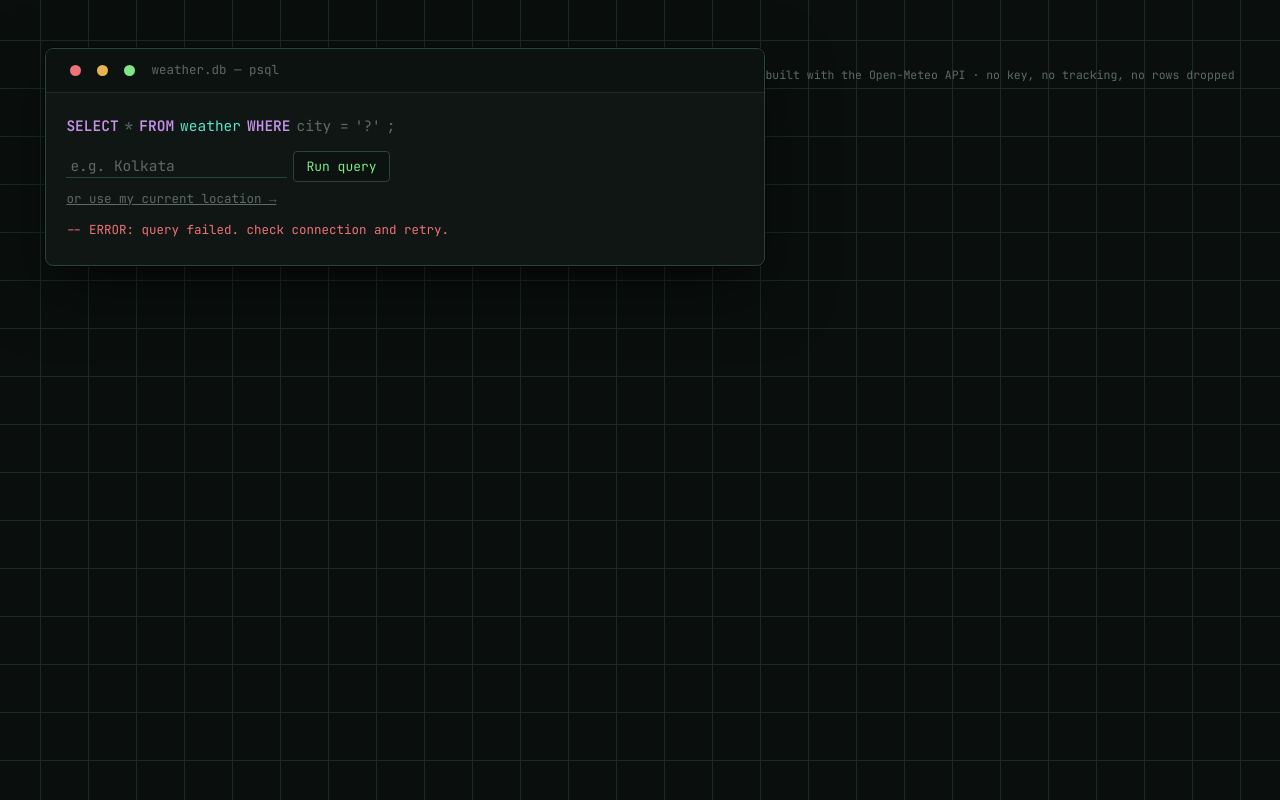
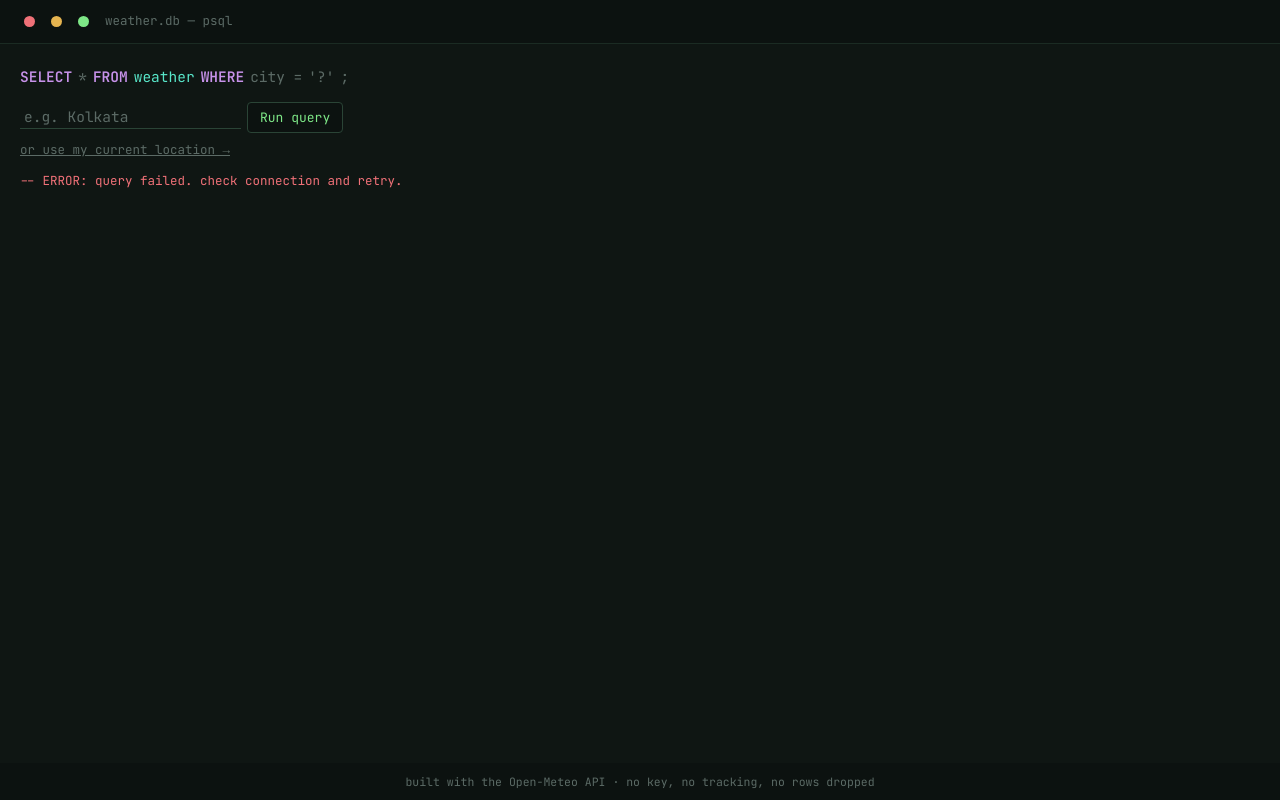
Before and after one commit to RajaSahu89/Weather---terminal, a plain HTML site: page index.html in a window 1280 px wide. Drawn offline with Linux system fonts and the light colour scheme; no server answers.

Commit message:
Update style.css

```diff
--- a/style.css
+++ b/style.css
@@ -14,33 +14,48 @@
 }
 *{margin:0;padding:0;box-sizing:border-box;}
 html{scroll-behavior:smooth;}
+html, body{
+  height:100%;
+}
 body{
-  background:var(--bg);
+  background:transparent;
   color:var(--text);
   font-family:'JetBrains Mono',monospace;
-  min-height:100vh;
   display:flex;
-  align-items:flex-start;
-  justify-content:center;
-  padding:48px 16px;
+  flex-direction:column;
+  align-items:stretch;
+  justify-content:stretch;
+  padding:0;
+  margin:0;
   line-height:1.5;
-  background-image:
-    linear-gradient(var(--border) 1px, transparent 1px),
-    linear-gradient(90deg, var(--border) 1px, transparent 1px);
-  background-size:48px 48px;
-  background-position:center;
+  overflow:hidden;
 }
 @media (prefers-reduced-motion: reduce){
   *{animation-duration:0.01ms !important; transition-duration:0.01ms !important;}
 }
 .terminal{
   width:100%;
-  max-width:720px;
+  flex:1;
+  min-height:0;
+  max-width:none;
   background:var(--panel);
-  border:1px solid var(--border-bright);
-  border-radius:8px;
-  box-shadow:0 0 0 1px rgba(0,0,0,0.4), 0 24px 64px rgba(0,0,0,0.5);
-  overflow:hidden;
+  border:none;
+  border-radius:0;
+  box-shadow:none;
+  overflow-y:auto;
+  display:flex;
+  flex-direction:column;
+}
+.terminal .body{
+  flex:1;
+}
+footer{
+  flex-shrink:0;
+  text-align:center;
+  color:var(--text-dim);
+  font-size:11.5px;
+  padding:10px 0;
+  background:var(--panel-2);
 }
 .titlebar{
   display:flex;
@@ -182,9 +197,3 @@ tr{opacity:0; transform:translateY(4px); animation:rowIn 0.28s ease forwards;}
 @keyframes blink{50%{opacity:0;}}
 .hidden{display:none;}
 a{color:var(--teal);}
-footer{
-  text-align:center;
-  color:var(--text-dim);
-  font-size:11.5px;
-  margin-top:18px;
-}
```
